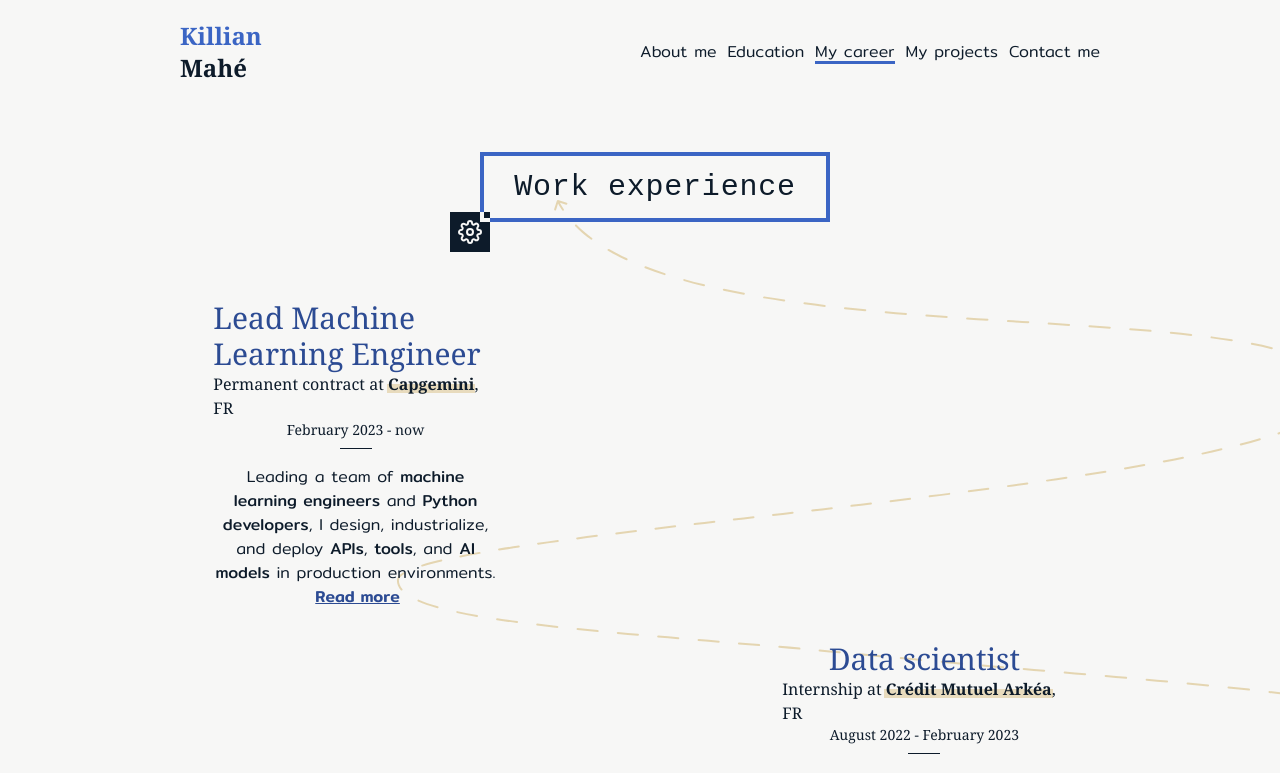
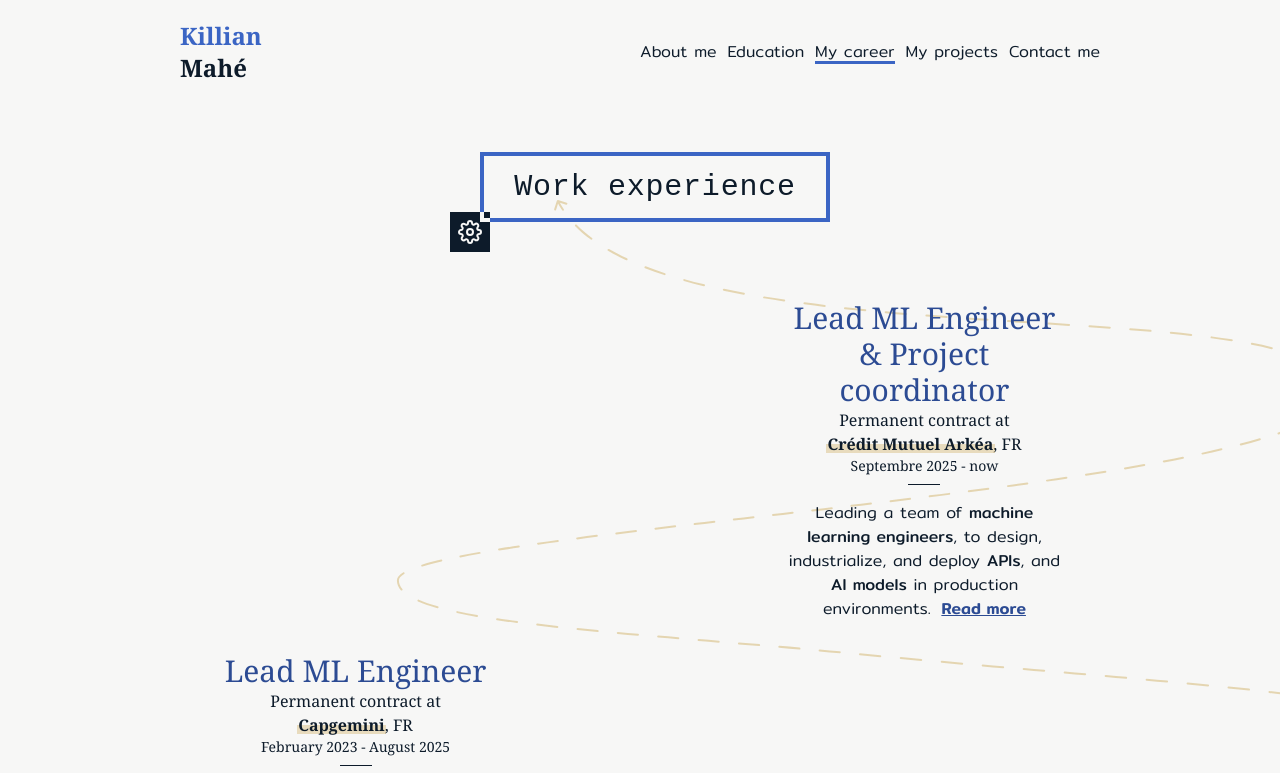
Before and after one commit to killian-mahe/portfolio, a Vue app: page /#/career in a window 1280 px wide. Shown: the top 773 px of the page. Built offline with nearby package versions, Linux system fonts and the light colour scheme; a web font is replaced by a local one.

Commit message:
feat: update job experiences

```diff
--- a/src/components/Career/Experience.vue
+++ b/src/components/Career/Experience.vue
@@ -1,10 +1,10 @@
 <template>
   <div class="flex flex-col items-center">
-    <span class="text-primary-dark font-medium text-3xl font-serif">
+    <span class="text-primary-dark font-medium text-3xl text-center font-serif">
       <slot name="name" />
     </span>
-    <span class="font-serif font-medium">
-      <slot name="title" /> at <span class="text-important-light">
+    <span class="font-serif text-center font-medium">
+      <slot name="title" /> at <br> <span class="text-important-light">
         <slot name="company" />
       </span>,
       <slot name="country" />
--- a/src/pages/Career.vue
+++ b/src/pages/Career.vue
@@ -15,13 +15,28 @@
 
     <div class="space-y-8 flex flex-col items-stretch lg:col-span-4">
 
+      <!-- Arkéa -->
+      <Experience class="w-1/3 self-end">
+        <template v-slot:name>Lead ML Engineer & Project coordinator</template>
+        <template v-slot:title>Permanent contract</template>
+        <template v-slot:company>Crédit Mutuel Arkéa</template>
+        <template v-slot:country>FR</template>
+        <template v-slot:dates>Septembre 2025 - now</template>
+        <template v-slot:shortDescription>
+          Leading a team of <b>machine learning engineers</b>, to design, industrialize, and deploy <b>APIs</b>, and <b>AI models</b> in production environments.
+        </template>
+        <template v-slot:longDescription>
+          Leading a team of <b>machine learning engineers</b> and <b>Python developers</b>, I am responsible for <b>designing</b>, <b>industrializing</b>, and <b>deploying APIs, tools, and AI models</b> (including <b>generative AI</b>) in production environments. My daily work involves extensive use of <b>Python</b> and deploying solutions on <b>Kubernetes (GKE)</b>. I ensure the <b>industrialization</b> of projects and processes, and I am <b>Google Cloud Platform certified</b>. I also contribute to <b>business development</b> activities typical of a consulting company, and I am the <b>GenAI lead</b> for the Capgemini Brest office.
+        </template>
+      </Experience>
+
       <!-- Capgemini -->
       <Experience class="w-1/3">
-        <template v-slot:name>Lead Machine Learning Engineer</template>
+        <template v-slot:name>Lead ML Engineer</template>
         <template v-slot:title>Permanent contract</template>
         <template v-slot:company>Capgemini</template>
         <template v-slot:country>FR</template>
-        <template v-slot:dates>February 2023 - now</template>
+        <template v-slot:dates>February 2023 - August 2025</template>
         <template v-slot:shortDescription>
           Leading a team of <b>machine learning engineers</b> and <b>Python developers</b>, I design, industrialize, and deploy <b>APIs</b>, <b>tools</b>, and <b>AI models</b> in production environments.
         </template>
```
Also changed, not shown: 1 other file (tests, documents, lock files or other folders).
